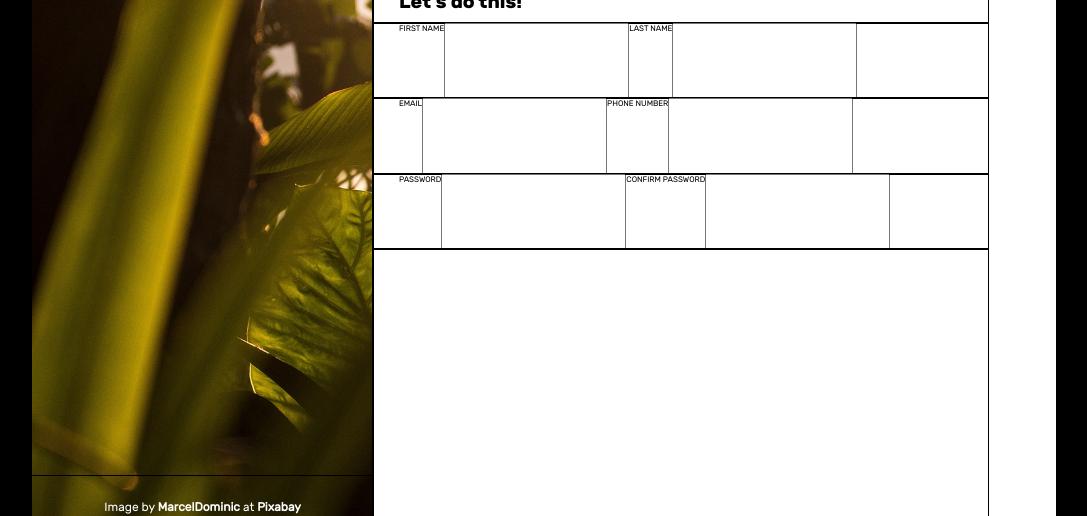
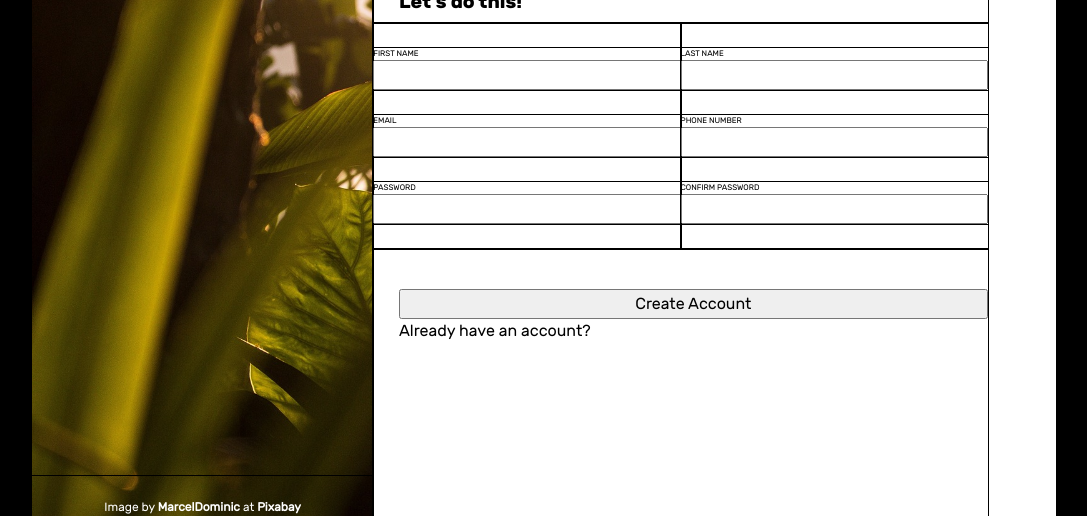
Before and after one commit to james-carson/sign-up-form, a plain HTML site: page index.html in a window 1280 px wide. Shown: the part 284-800 px from the top of the page, without its empty margins (96-1183 px from the left). Drawn offline with Linux system fonts and the light colour scheme; files whose address does not match are found by name.

Commit message:
Fix spacing on right panel
Bottom left needs to be arranged.

```diff
--- a/index.html
+++ b/index.html
@@ -31,8 +31,8 @@
 
             </div>
             <div id="right_panel" class="full_height panel">
-                <div id="right_top" class="right top">
-                    <div id="intro_text" class="right pad_right pad_bottom">
+                <div id="right_top" class="right top right_section">
+                    <div id="intro_text" class="right pad_left pad_bottom">
                         <h2>
                             This is not a real online service! You know you need something like this in your like to
                             help you realise your deepest dreams.<br>Sign up <em>now </em> to get started
@@ -42,36 +42,45 @@
                         </h2>
                     </div>
                 </div>
-                <div id="right_middle" class="right middle">
-                    <div id="right_mid_header" class="right middle pad_right">
+                <div id="right_middle" class="right middle right_section">
+                    <div id="right_mid_header" class="right middle pad_left">
                         <h1>Let's do this!</h1>
                     </div>
-                    <div id="row_container" class="right middle">
-                        <div id="right_row_top" class="row right pad_right">
-                            <label for="first_name">FIRST NAME</label>
-                            <input type="text" name="first_name" id="first_name">
+                    <div id="column_container" class="right middle">
+                        <div id="column_left" class="column right">
 
-                            <label for="last_name">LAST NAME</label>
-                            <input type="text" name="last_name" id="last_name">
+                            <div class="form_input"><label for="first_name">FIRST NAME</label>
+                                <input type="text" name="first_name" id="first_name">
+                            </div>
+
+                            <div class="form_input"><label for="email">EMAIL</label>
+                                <input type="email" name="email" id="email">
+                            </div>
+
+                            <div class="form_input"><label for="password">PASSWORD</label>
+                                <input type="password" name="password" id="password">
+                            </div>
                         </div>
-                        <div id="right_row_middle" class="row right pad_right">
-                            <label for="email">EMAIL</label>
-                            <input type="email" name="email" id="email">
 
-                            <label for="phone_number">PHONE NUMBER</label>
-                            <input type="tel" name="phone_number" id="phone_number">
-                        </div>
-                        <div id="right_row_bottom" class="row right pad_right">
-                            <label for="password">PASSWORD</label>
-                            <input type="password" name="password" id="password">
+                        <div id="column_right" class="column right">
 
-                            <label for="confirm_password">CONFIRM PASSWORD</label>
-                            <input type="password" name="confirm_password" id="confirm_password">
+                            <div class="form_input"><label for="last_name">LAST NAME</label>
+                                <input type="text" name="last_name" id="last_name">
+                            </div>
+
+                            <div class="form_input"><label for="phone_number">PHONE NUMBER</label>
+                                <input type="tel" name="phone_number" id="phone_number">
+                            </div>
+
+                            <div class="form_input"><label for="confirm_password">CONFIRM PASSWORD</label>
+                                <input type="password" name="confirm_password" id="confirm_password">
+                            </div>
                         </div>
                     </div>
                 </div>
-                <div id="right_bottom" class="right bottom">
-                    <div id="button_login" class="right bottom pad_right"></div>
+                <div id="right_bottom" class="right bottom right_section pad_left pad_top">
+                       <button type="submit">Create Account</button>
+                       <p>Already have an account? <a href="blank">Log in</a></p>
                 </div>
             </div>
         </div>
--- a/styles.css
+++ b/styles.css
@@ -101,10 +101,21 @@ div {
     background-color: white;
 }
 
+.pad_left {
+    padding-left: 2vw;
+}
+
+.pad_bottom {
+    padding-bottom: 5vh;
+}
+
+.pad_top{
+    padding-top: 5vh;
+}
+
 #left_panel {
     background: url(images/bg_image.jpg);
     background-size: cover;
-    /* z-index: -1; */
 }
 
 .panel {
@@ -117,15 +128,10 @@ div {
 
 .right {
     width: calc((80vw / 3 * 2) * 0.9);
-    height: calc(100vh / 3);
 }
 
-.pad_right {
-    padding-left: 2vw;
-}
-
-.pad_bottom {
-    padding-bottom: 5vh;
+.right_section {
+    height: calc(100vh / 3);
 }
 
 #right_middle {
@@ -134,16 +140,26 @@ div {
 
 #right_mid_header {
     align-items: center;
+    height: calc((100vh / 3) * 0.15);
 }
 
-#row_container {
+#column_container {
     display: flex;
-    flex-direction: column;
+    flex-direction: row;
     height: calc((100vh / 3) * 0.85);
 }
 
-.row {
-    height: calc(((100vh / 3) * 0.85) / 3);
+.column {
+    width: calc(((80vw / 3 * 2) * 0.9) / 2);
+    display: flex;
+    flex-direction: column;
+    justify-content: space-evenly;
+}
+
+.form_input {
+    display: flex;
+    flex-direction: column;
+    height: (calc((100vh / 3) * 0.85) / 3)
 }
 
 .relative_positioned {
@@ -224,3 +240,8 @@ h1 {
 label {
     font-size: 0.5rem;
 }
+
+#right_bottom {
+    display: flex;
+    flex-direction: column;
+}
```
